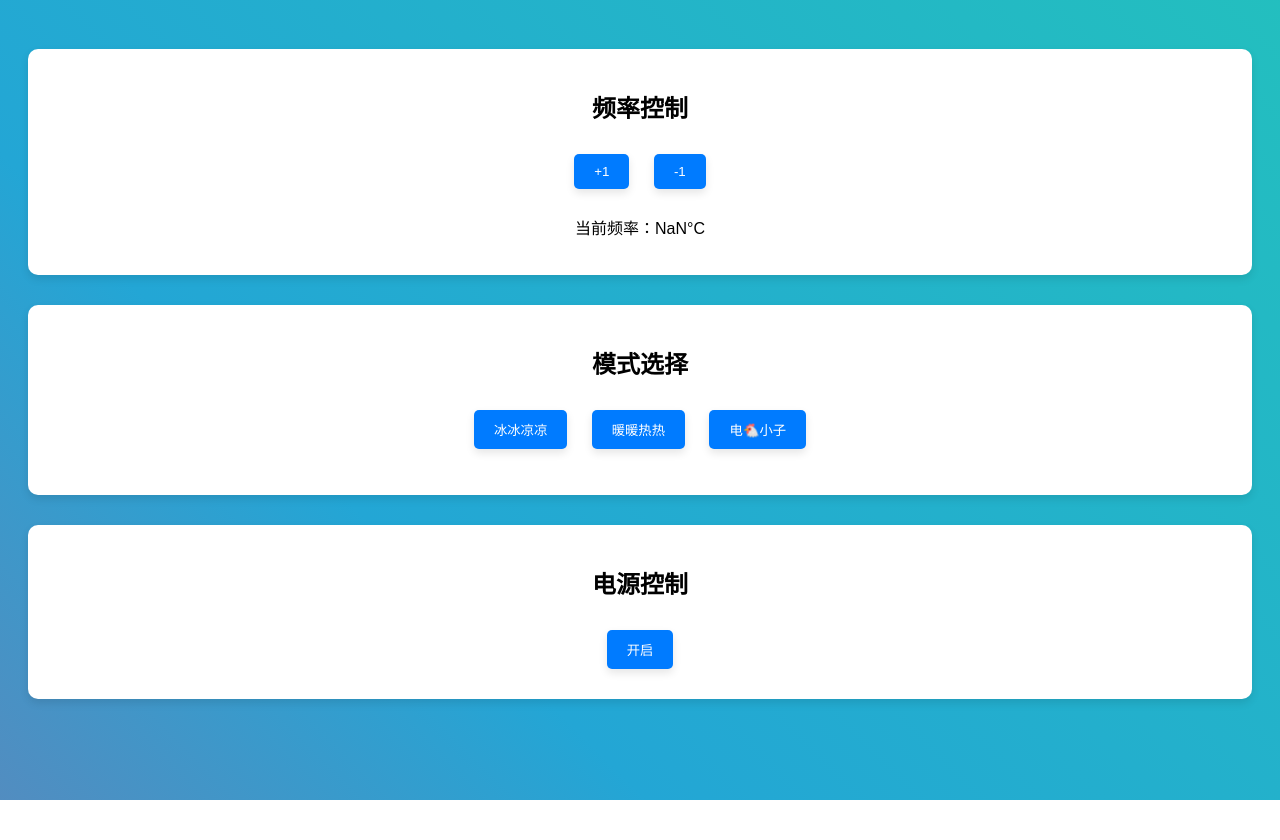
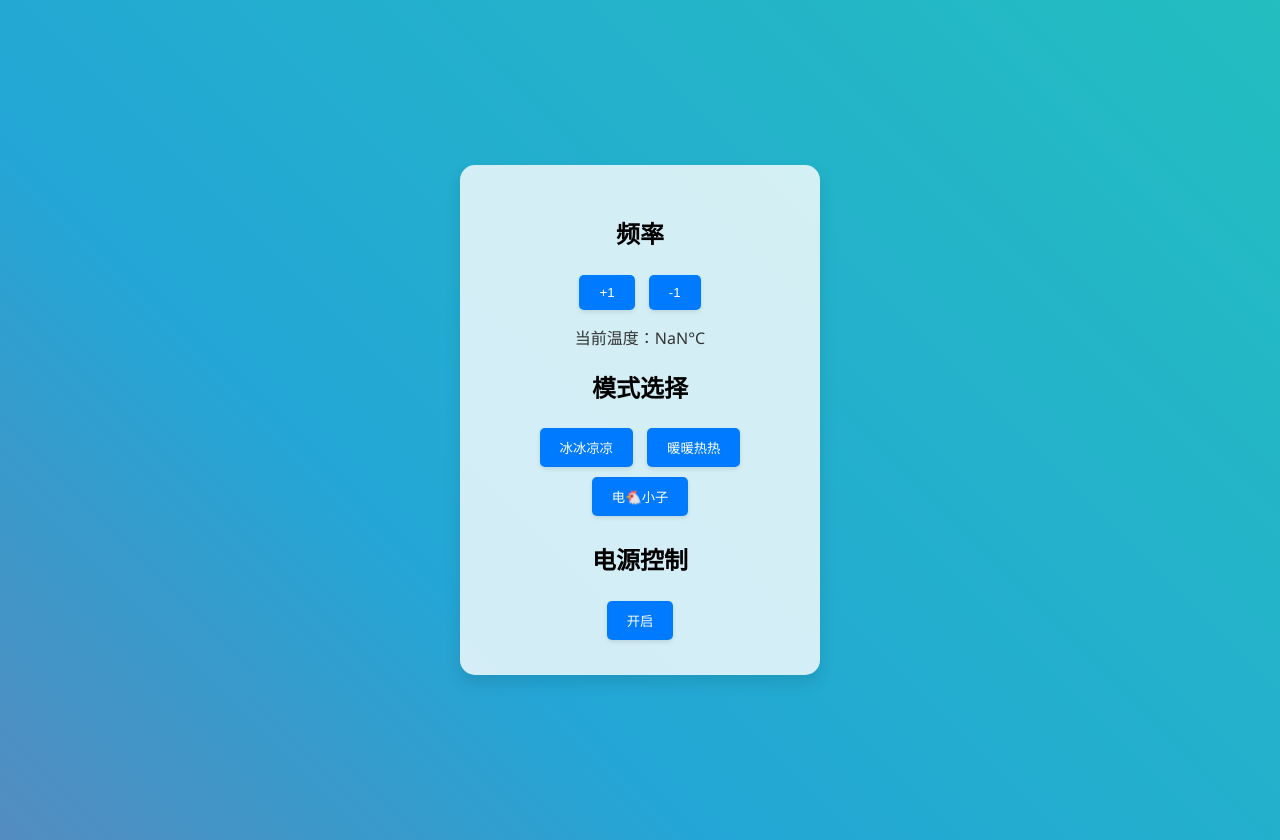
Before and after one commit to i520you/i520you, a plain HTML site: page css/1.html in a window 1280 px wide. Both pictures are taken after a click on the button "+1". Before the commit the page ends 800 px from the top, so only its background shows below. Drawn offline with Linux system fonts and the light colour scheme.

Commit message:
Update 1.html

```diff
--- a/css/1.html
+++ b/css/1.html
@@ -6,78 +6,84 @@
     <meta name="viewport" content="width=device-width, initial-scale=1.0">
     <style>
         body {
-            font-family: Arial, sans-serif;
+            font-family: 'Segoe UI', Tahoma, Geneva, Verdana, sans-serif;
             text-align: center;
             background: linear-gradient(45deg, #ee7752, #e73c7e, #23a6d5, #23d5ab);
             background-size: 400% 400%;
             animation: gradientBG 15s ease infinite;
             padding: 20px;
+            margin: 0;
+            height: 100vh;
+            display: flex;
+            justify-content: center;
+            align-items: center;
         }
 
         @keyframes gradientBG {
-            0% {
-                background-position: 0% 50%;
-            }
-            50% {
-                background-position: 100% 50%;
-            }
-            100% {
-                background-position: 0% 50%;
-            }
+            0% { background-position: 0% 50%; }
+            50% { background-position: 100% 50%; }
+            100% { background-position: 0% 50%; }
         }
 
         h1 {
-            color: #333;
+            color: #fff;
+            margin-bottom: 50px;
         }
+
+        .control-panel {
+            background-color: rgba(255, 255, 255, 0.8);
+            padding: 30px;
+            border-radius: 15px;
+            box-shadow: 0 8px 16px rgba(0, 0, 0, 0.1);
+            width: 300px;
+            transition: all 0.3s ease;
+        }
+
+        .control-panel:hover {
+            transform: scale(1.05);
+            box-shadow: 0 10px 20px rgba(0, 0, 0, 0.2);
+        }
+
         button {
             padding: 10px 20px;
-            margin: 10px;
+            margin: 5px;
             background-color: #007bff;
             color: #fff;
             border: none;
             border-radius: 5px;
             cursor: pointer;
             transition: all 0.3s ease;
-            box-shadow: 0 4px 8px rgba(0, 0, 0, 0.1);
+            box-shadow: 0 2px 4px rgba(0, 0, 0, 0.1);
         }
+
         button:hover {
             background-color: #0056b7;
             transform: scale(1.1);
+            box-shadow: 0 4px 8px rgba(0, 0, 0, 0.2);
         }
-        div {
-            margin-bottom: 30px;
-            background-color: #fff;
-            padding: 20px;
-            border-radius: 10px;
-            box-shadow: 0 4px 8px rgba(0, 0, 0, 0.1);
-            transition: all 0.3s ease;
+
+        p {
+            margin: 10px 0;
+            color: #333;
         }
-        div:hover {
-            transform: translateY(-5px);
-            box-shadow: 0 6px 12px rgba(0, 0, 0, 0.15);
-        }
+
         .loading {
             display: none;
             color: #333;
             font-weight: bold;
-            margin-top: 10px;
             animation: pulse 1s infinite alternate;
         }
+
         @keyframes pulse {
-            0% {
-                opacity: 1;
-            }
-            100% {
-                opacity: 0.5;
-            }
+            0% { opacity: 1; }
+            100% { opacity: 0.5; }
         }
     </style>
 </head>
 <body>
-    <h1></h1>
-
+    <div class="control-panel">
         <div>
-        <h2>频率控制</h2>
+            <h2>频率</h2>
             <button id="increaseTempBtn">+1</button>
             <button id="decreaseTempBtn">-1</button>
             <p id="currentTemp">当前频率：10°C</p>
@@ -97,6 +103,7 @@
             <div class="loading" id="loadingText">正在连接...</div>
             <div class="loading" id="successText" style="color: green; font-weight: bold; display: none;">连接成功</div>
         </div>
+    </div>
 
     <script>
         function showMode(mode) {
@@ -115,8 +122,8 @@
                     successText.style.display = 'block';
                     setTimeout(function() {
                         successText.style.display = 'none';
-                    }, 2000); // 2秒后隐藏连接成功文本
-                }, 3000); // 3秒后隐藏加载文本
+                    }, 2000);
+                }, 3000);
             } else {
                 btn.textContent = '开启';
             }
@@ -124,16 +131,16 @@
 
         document.getElementById('increaseTempBtn').addEventListener('click', function() {
             let currentTemp = document.getElementById('currentTemp');
-            let temp = parseInt(currentTemp.textContent);
+            let temp = parseInt(currentTemp.textContent.split('°C')[0], 10);
             temp++;
-            currentTemp.textContent = '当前频率：' + temp + '°C';
+            currentTemp.textContent = '当前温度：' + temp + '°C';
         });
 
         document.getElementById('decreaseTempBtn').addEventListener('click', function() {
             let currentTemp = document.getElementById('currentTemp');
-            let temp = parseInt(currentTemp.textContent);
+            let temp = parseInt(currentTemp.textContent.split('°C')[0], 10);
             temp--;
-            currentTemp.textContent = '当前频率：' + temp + '°C';
+            currentTemp.textContent = '当前温度：' + temp + '°C';
         });
     </script>
 </body>
```
Lines whose indentation alone changed are shown as unchanged.
